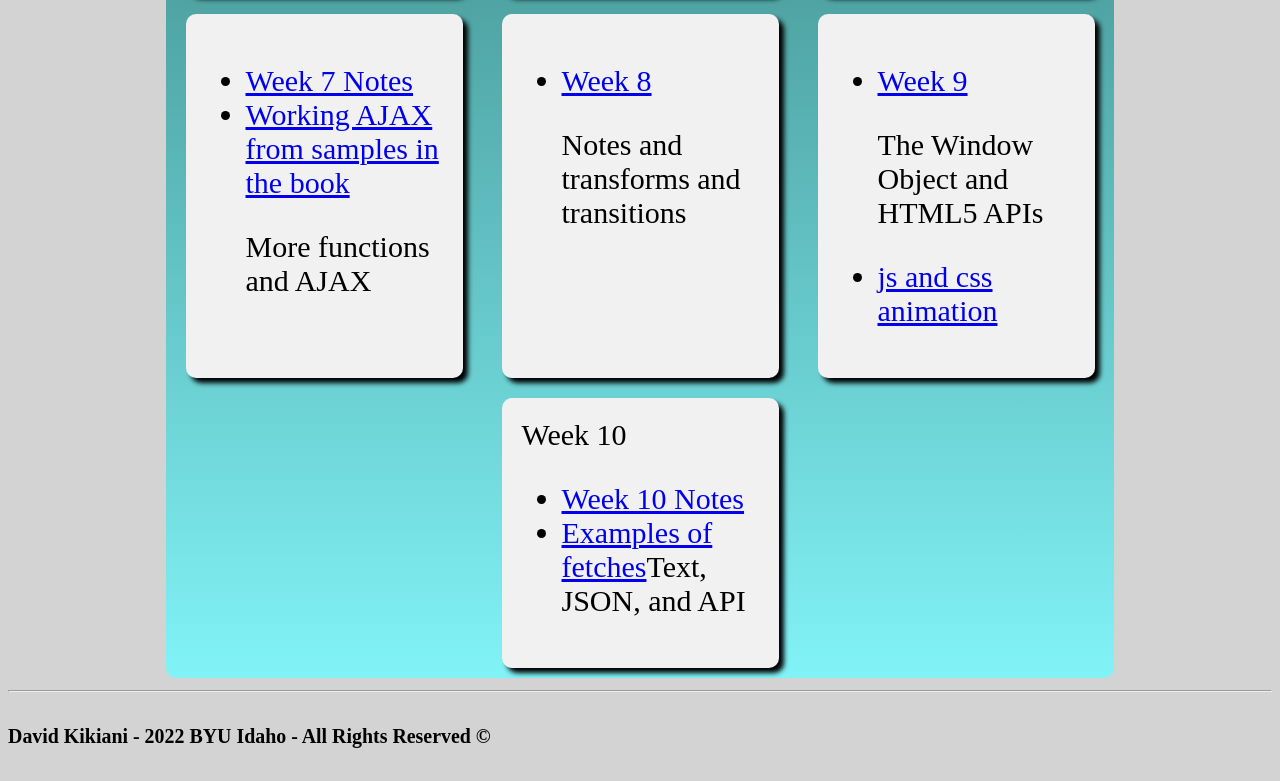
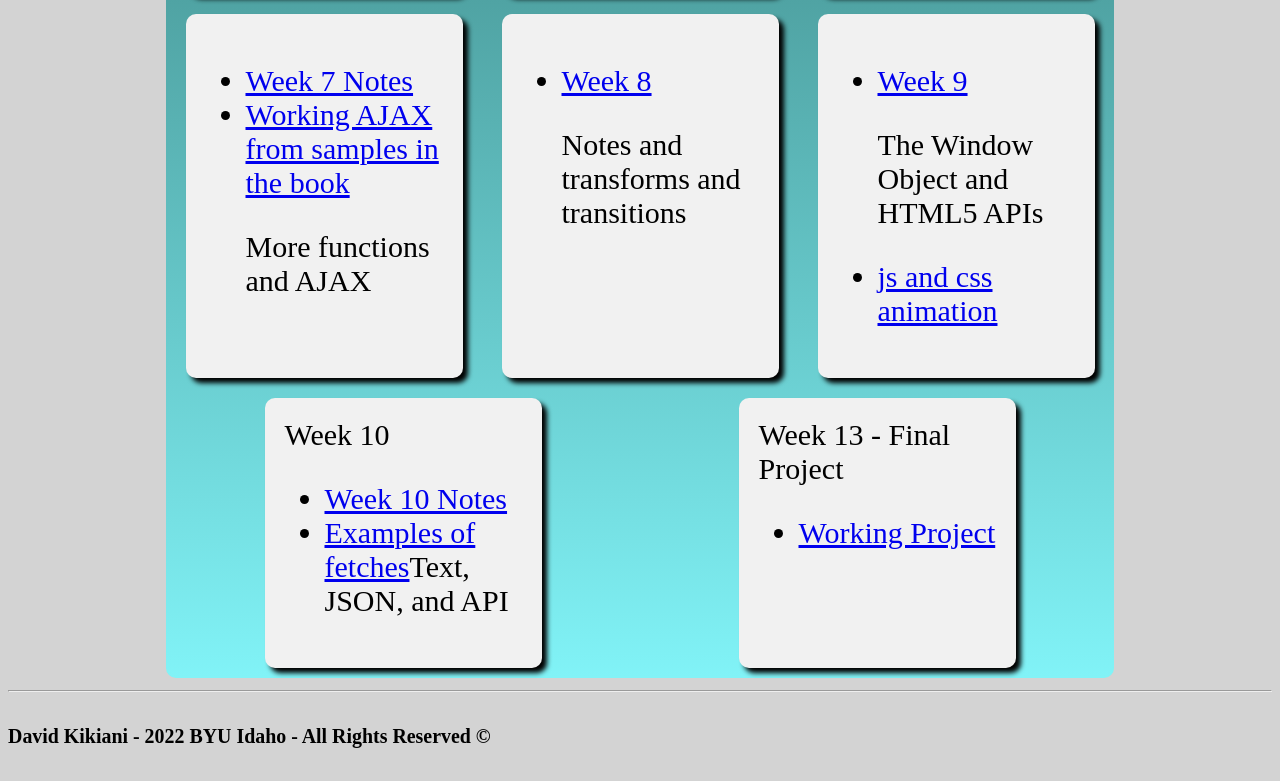
Before and after one commit to DavidKikiani/wdd330, a plain HTML site: page index.html in a window 1280 px wide. Shown: the part 1041-1822 px from the top of the page. Drawn offline with Linux system fonts and the light colour scheme.

```diff
--- a/index.html
+++ b/index.html
@@ -98,6 +98,12 @@
                 <li><a href="week10/week10Fetch.html">Examples of fetches</a>Text, JSON, and API</li>
             </ul>
         </div>
+        <div id="wk13">Week 13 - Final Project
+            <ul>
+                <li> <a href="./examples/finalproject.html"> Working Project</a></li>
+            </ul>
+        </div>
+    </div>
 
     </div>
     <footer>
```
